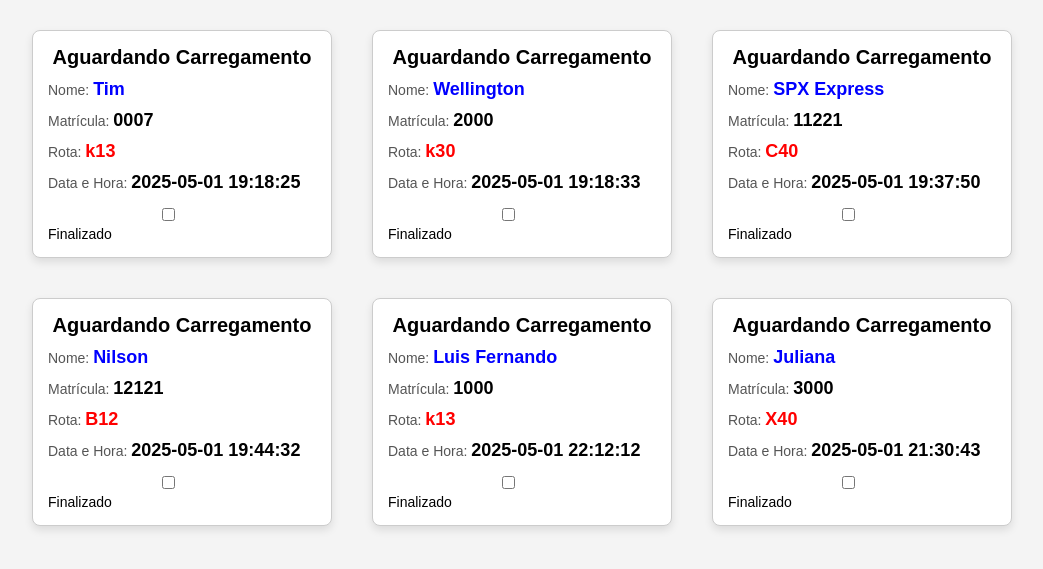
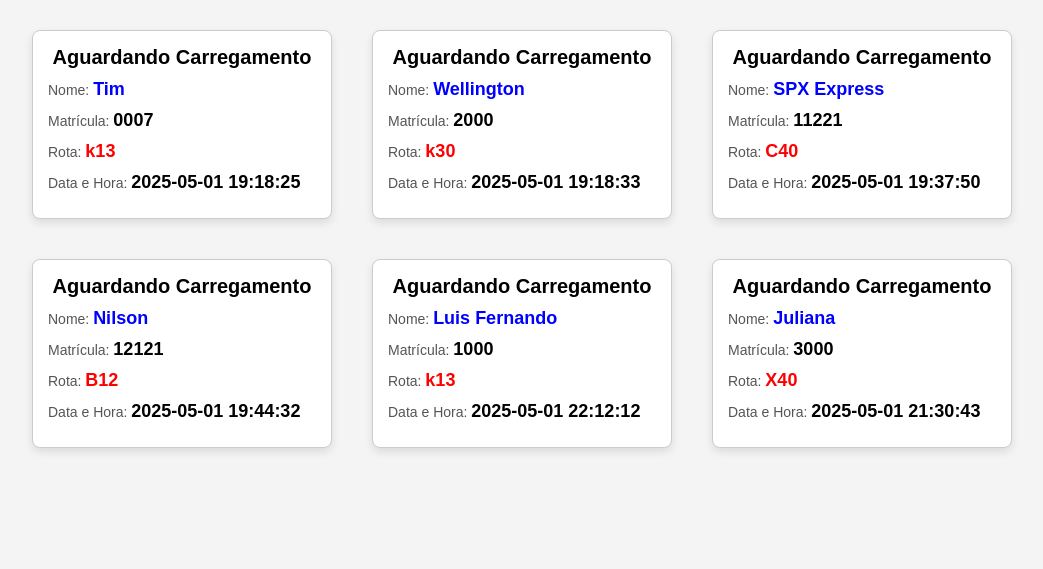
Before and after one commit to wellingtonshopee/APP, a Flask app: page /separacao in a window 1280 px wide. Shown: the part 122-691 px from the top of the page, without its empty margins (118-1161 px from the left). Run offline with Flask 3, Linux system fonts and the light colour scheme; data comes from the database, SQL or seed files in the repository.

Commit message:
Update separacao.html

```diff
--- a/templates/separacao.html
+++ b/templates/separacao.html
@@ -94,7 +94,6 @@
 
   <div class="card-container">
     {% for r in registros %}
-      {% if not r['finalizado'] %}
       <div class="card {% if r['em_separacao'] %}em-separacao{% endif %}" data-id="{{ r['id'] }}" id="card_{{ r['id'] }}" ondblclick="toggleSeparacao(this)">
         <div class="card-header">
           <strong id="status_{{ r['id'] }}">Aguardando Carregamento</strong>
@@ -104,19 +103,11 @@
           <p><span class="title">Matrícula:</span> <strong>{{ r['matricula'] }}</strong></p>
           <p><span class="title">Rota:</span> <strong class="rota">{{ r['rota'] }}</strong></p>
           <p><span class="title">Data e Hora:</span> <strong>{{ r['dataHora'] }}</strong></p>
-          <label>
-            <input type="checkbox" onchange="finalizarCard({{ r['id'] }})"> Finalizado
-          </label>
         </div>
         <div class="card-footer" id="footer_{{ r['id'] }}">
-          {% if r['finalizado'] %}
-            Carregamento Finalizado
-          {% else %}
-            Em Separação
-          {% endif %}
+          Em Separação
         </div>
       </div>
-      {% endif %}
     {% endfor %}
   </div>
 
@@ -134,20 +125,6 @@
         });
     }
 
-    function finalizarCard(id) {
-      fetch(`/finalizar/${id}`, { method: 'POST' })
-        .then(response => {
-          if (response.ok) {
-            document.getElementById('card_' + id).style.display = 'none';
-            document.getElementById('status_' + id).innerText = 'Carregamento Finalizado';
-            document.getElementById('footer_' + id).innerText = 'Carregamento Finalizado';
-          } else {
-            alert('Erro ao finalizar carregamento.');
-          }
-        });
-    }
-
-    // Recarrega automaticamente a página a cada 30 segundos
     setInterval(() => {
       location.reload();
     }, 30000);
```
